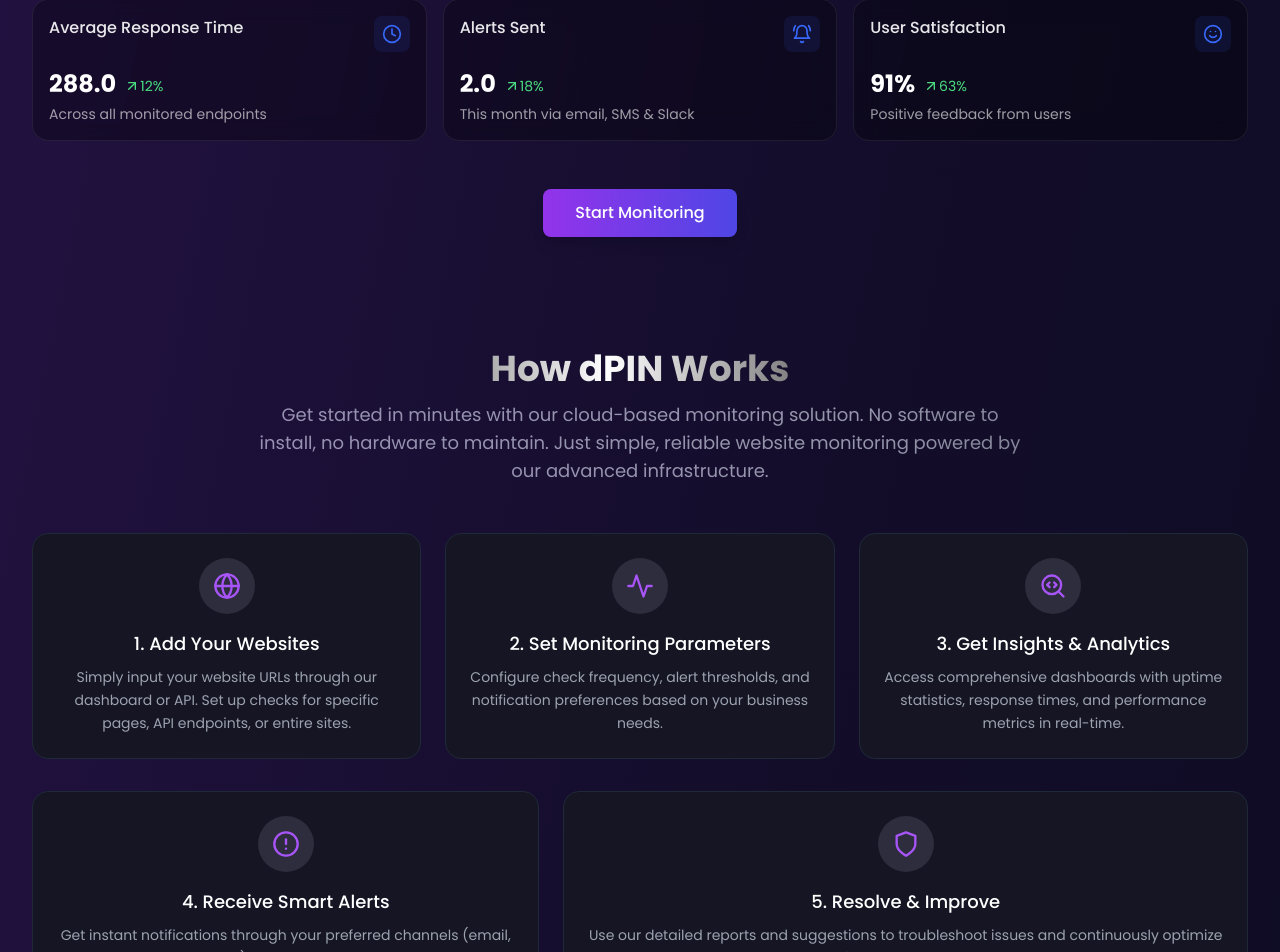
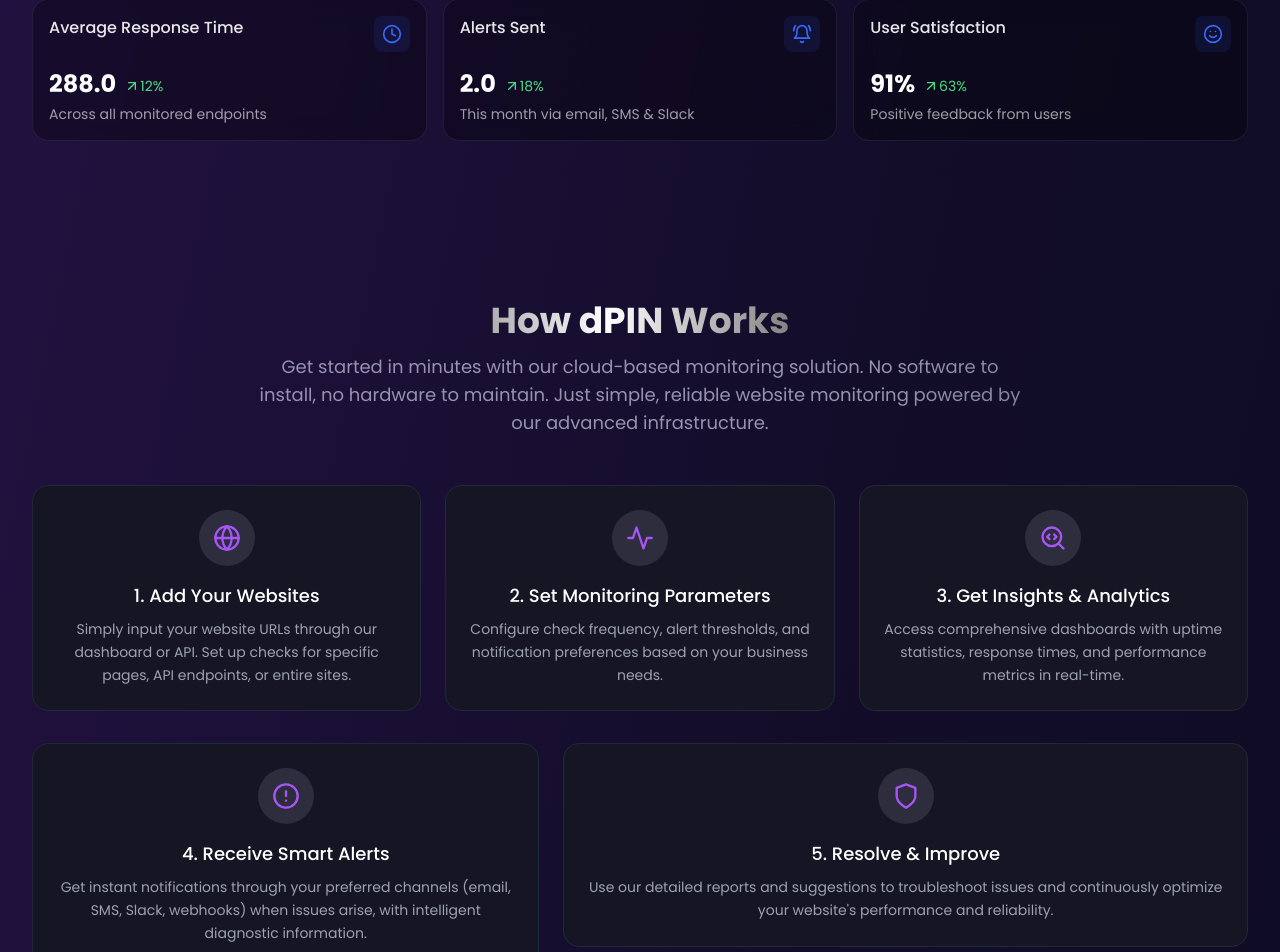
Before and after one commit to Jayesh-Kr/Tech-Expo, a React (Vite) app in the folder frontend/: page / in a window 1280 px wide. Shown: the part 1609-2561 px from the top of the page. Built offline with nearby package versions, Linux system fonts and the light colour scheme; no server answers.

Commit message:
Fixed a Button

```diff
--- a/frontend/src/components/Features.jsx
+++ b/frontend/src/components/Features.jsx
@@ -367,12 +367,6 @@
           </div>
         </motion.div>
         <div className="text-center mt-12">
-          <button
-            onClick={handleStartMonitoringClick}
-            className="bg-gradient-to-r from-purple-600 to-indigo-600 hover:from-purple-700 hover:to-indigo-700 text-white font-medium px-8 py-3 rounded-lg shadow-lg hover:shadow-xl transition-all duration-300"
-          >
-            Start Monitoring
-          </button>
         </div>
       </div>
     </div>
```
